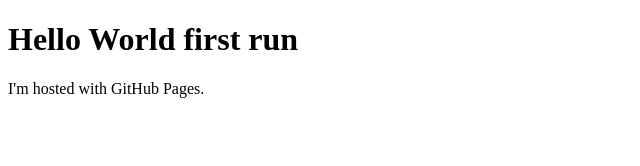
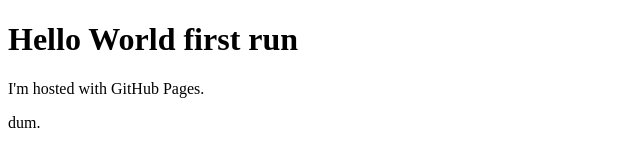
Before and after one commit to nerudo/nerudo.github.io, a plain HTML site: page index.html in a window 1280 px wide. Shown: the full height of the page, 0-640 px from the left. Drawn offline with Linux system fonts and the light colour scheme.

Commit message:
Update index.html

```diff
--- a/index.html
+++ b/index.html
@@ -3,5 +3,6 @@
 <body>
 <h1>Hello World first run</h1>
 <p>I'm hosted with GitHub Pages.</p>
+<p>dum.</p>
 </body>
 </html>
```
